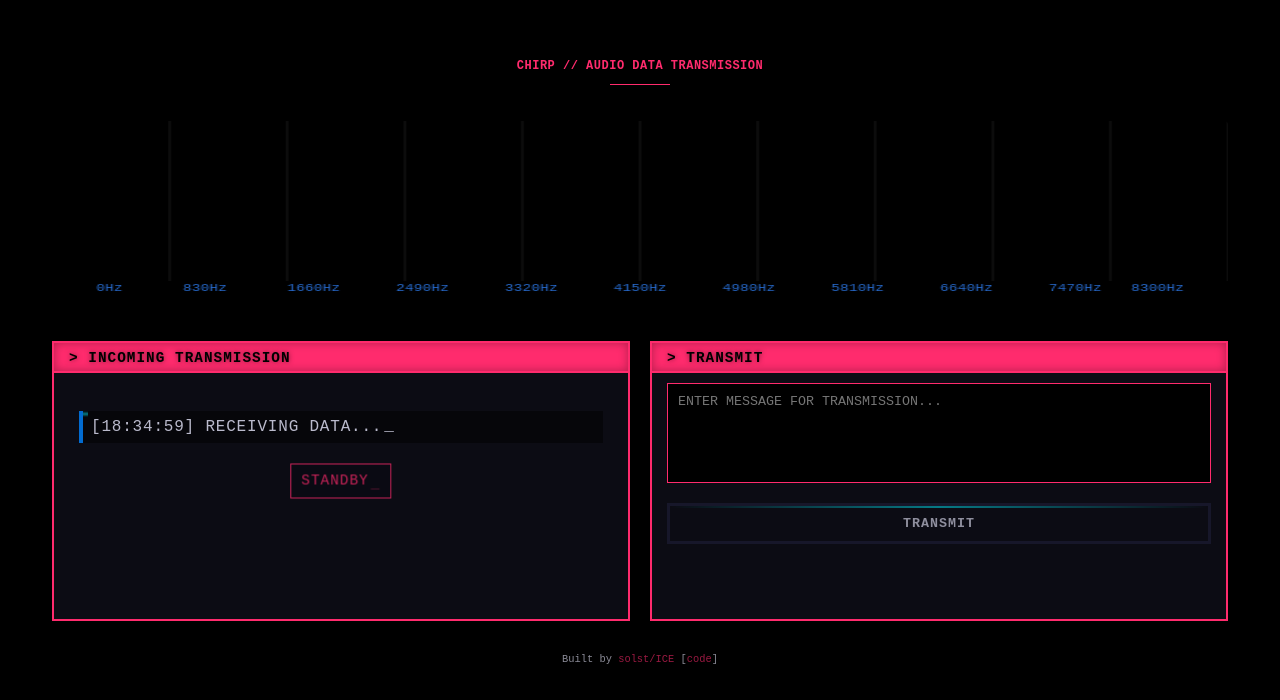
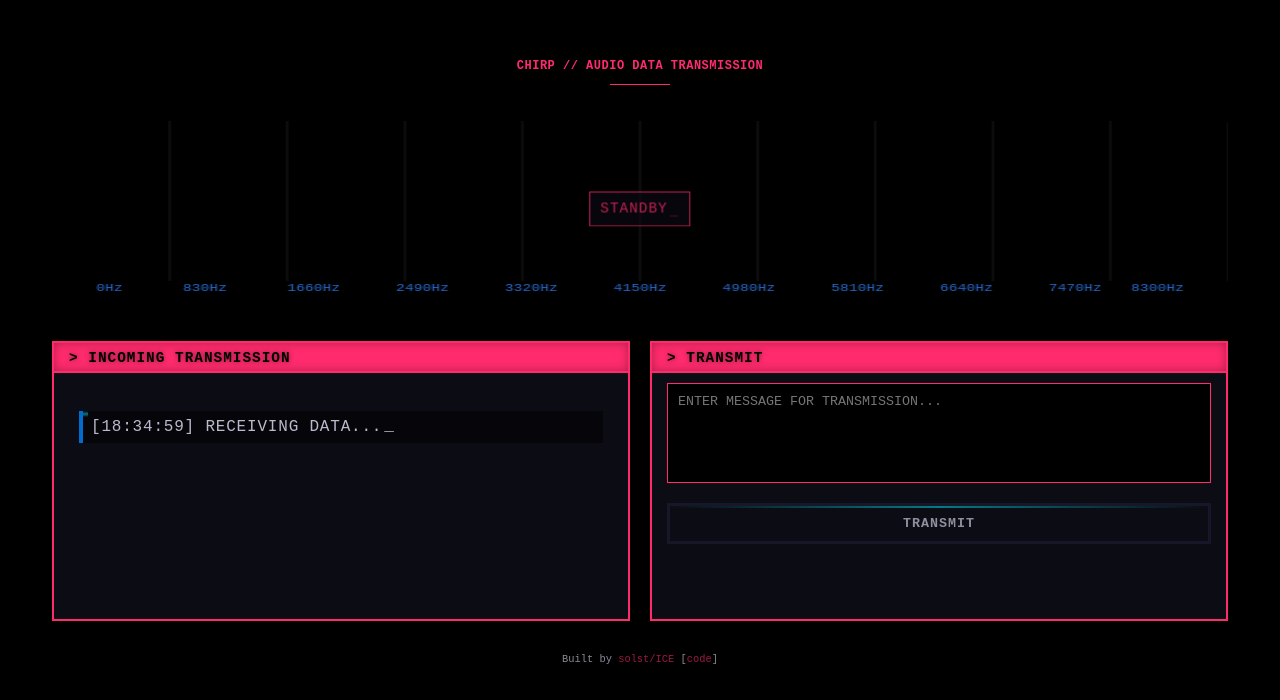
Before and after one commit to solst-ice/chirp, a React (Vite) app: page / in a window 1280 px wide. Shown: the top 700 px of the page. Built offline with nearby package versions, Linux system fonts and the light colour scheme; no server answers; a web font is replaced by a local one.

Commit message:
moved status button

```diff
--- a/src/App.css
+++ b/src/App.css
@@ -385,7 +385,7 @@ textarea {
   font-family: var(--mono-font);
 }
 
-/* Status indicator */
+/* Status indicator - position in the middle of the visualizer */
 .status-indicator {
   position: absolute;
   top: 50%;
--- a/src/App.tsx
+++ b/src/App.tsx
@@ -1348,6 +1348,9 @@ function App() {
         {!isListening && !systemInitialized && (
           <div className="status-indicator">SYSTEM INITIALIZING<span className="terminal-cursor">_</span></div>
         )}
+        {isListening && (
+          <div className="status-indicator">STANDBY<span className="terminal-cursor">_</span></div>
+        )}
         {txStats && (
           <div className="floating-stats-container">
             <div className="stats-label">TRANSMISSION DATA</div>
@@ -1377,7 +1380,7 @@ function App() {
             {/* All messages will be added here directly via DOM operations */}
           </div>
 
-          {isListening && <div className="status-indicator">STANDBY<span className="terminal-cursor">_</span></div>}
+          {/* Removed status indicator from here */}
         </div>
 
         <div className="transmit-container">
```
